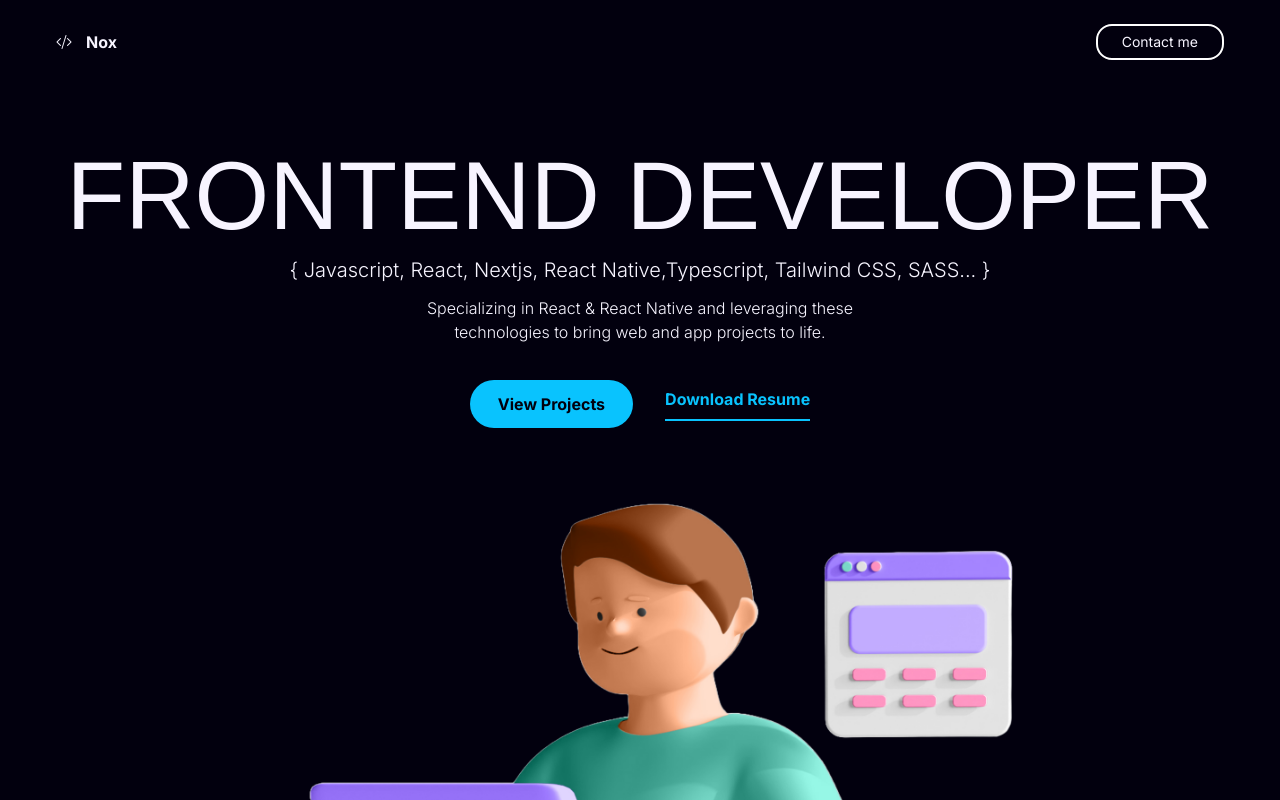
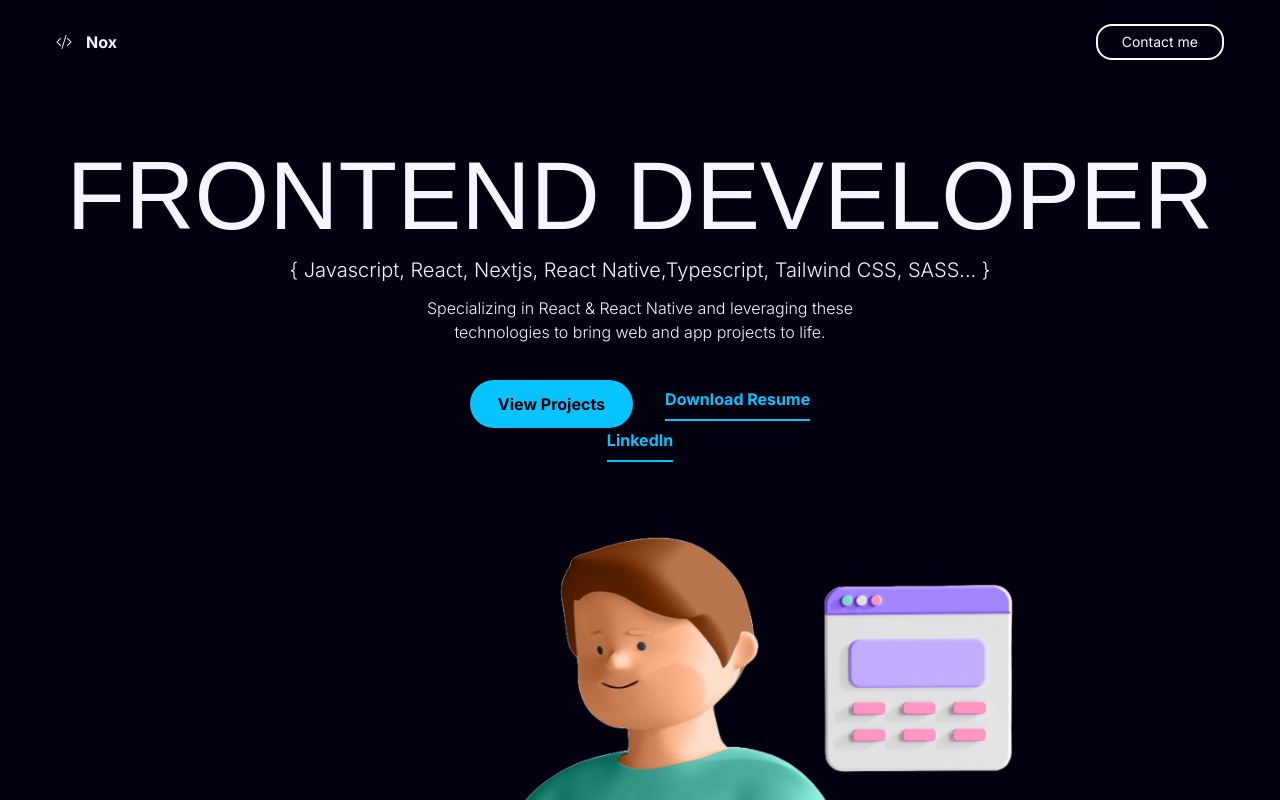
Before and after one commit to Timothy1060/portfolio, a React (Vite) app: page / in a window 1280 px wide. Shown: the top 800 px of the page. Built offline with nearby package versions, Linux system fonts and the light colour scheme; a web font is replaced by a local one.

Commit message:
Update Home.tsx

```diff
--- a/src/pages/Home.tsx
+++ b/src/pages/Home.tsx
@@ -78,6 +78,13 @@ const Home = () => {
           </Link>
         </div>
 
+<Link
+            to="https://www.linkedin.com/in/timothy-iliya-45b2aa163?utm_source=share&utm_campaign=share_via&utm_content=profile&utm_medium=android_app"
+            target="_blank"
+            className="text-sm lg:text-base pb-2 font-bold text-custom-blue border-b-2 border-b-custom-blue"
+          >
+            LinkedIn
+          </Link>
         <div>
           <img
             className="h-[300px] lg:h-[700px] w-full"
```
